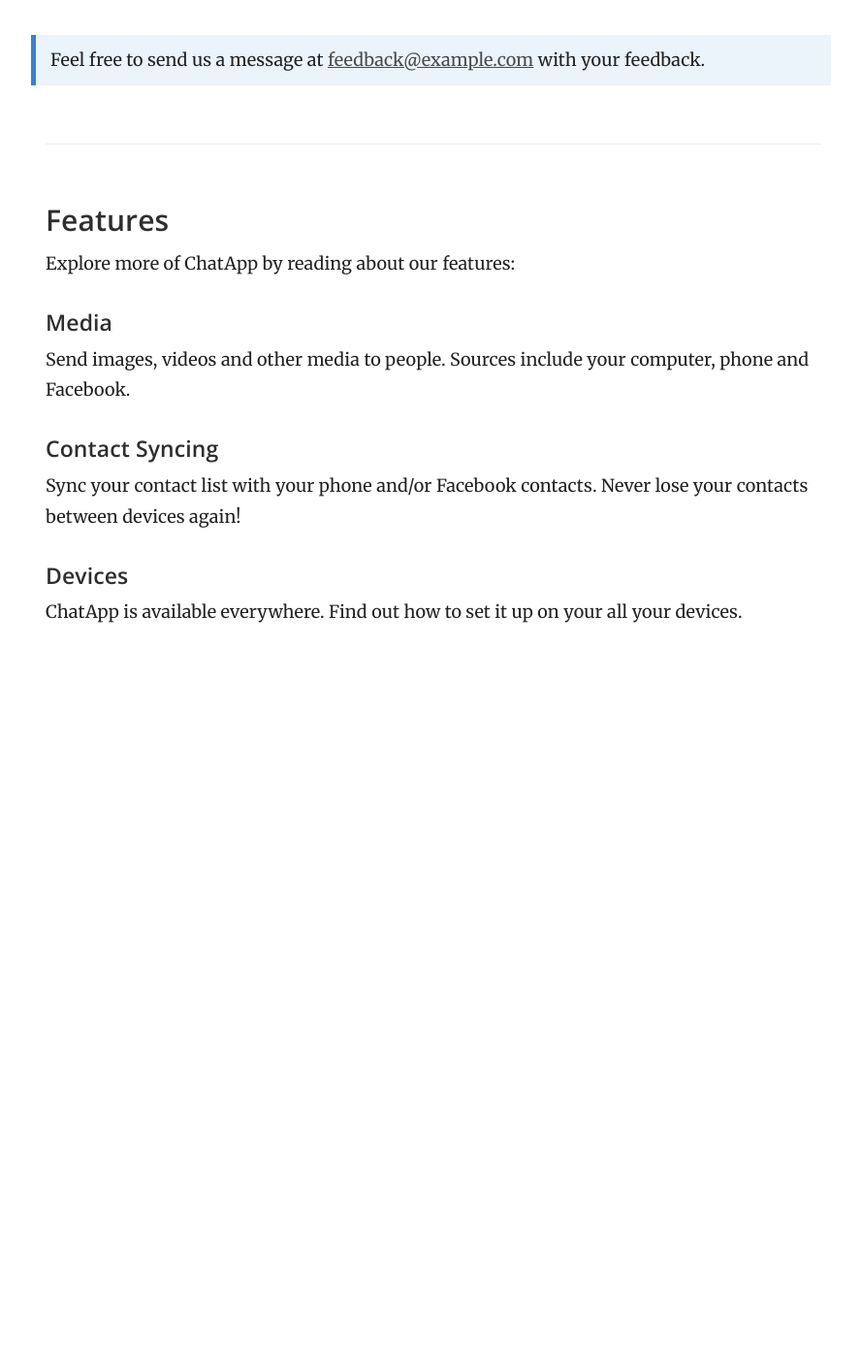
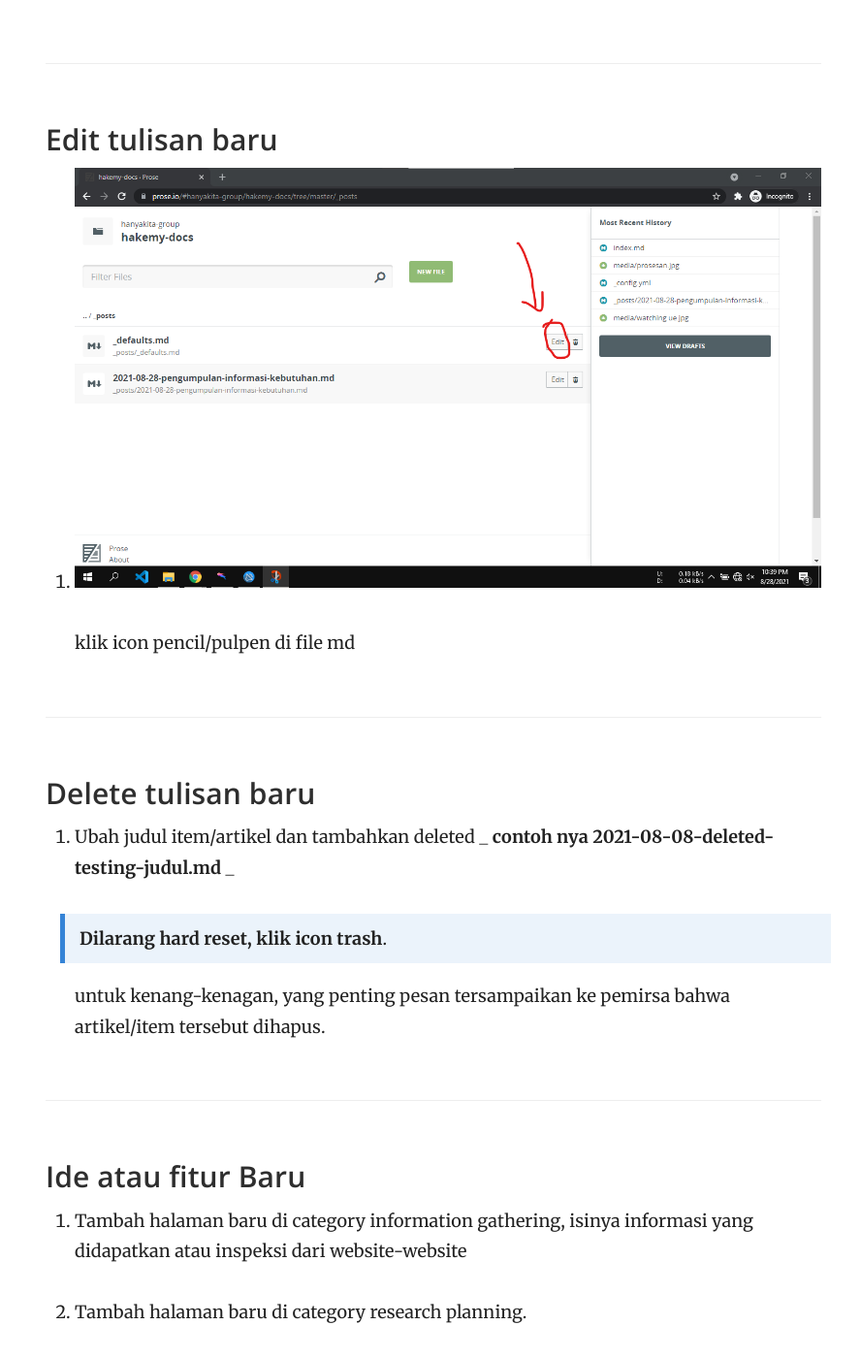
Before and after one commit to hanyakita-group/hakemy-docs, a Jekyll site: the page built from index.md, in a window 1280 px wide and 1400 px high, scrolled down 6869 px. Shown: the whole window at 97% size, without its empty margins (343-1231 px from the left). Built offline with Jekyll 4.4.1, drawn with Linux system fonts in a browser that asks for light colours; before the commit the page ends 7567 px from its top, so only the background shows below that; some of the changed text lies outside the part shown.

Commit message:
Update index.md

```diff
--- a/index.md
+++ b/index.md
@@ -79,23 +79,29 @@ Oke oke, tenang tenang, scroll ke bawah.
     - lalu klik commi
 
 
+### Edit tulisan baru
 
+1. ![edit klik.png]({{site.baseurl}}/media/edit klik.png)
 
+	klik icon pencil/pulpen di file md
 
-> Feel free to send us a message at [feedback@example.com](mailto:feedback@example.com) with your feedback.
+### Delete tulisan baru
 
-### Features
+1. Ubah judul item/artikel dan tambahkan deleted
+	**_ contoh nya 2021-08-08-deleted-testing-judul.md _**
 
-Explore more of ChatApp by reading about our features:
+    > **Dilarang hard reset, klik icon trash**.
 
-#### Media
+    untuk kenang-kenagan, yang penting pesan tersampaikan ke pemirsa bahwa artikel/item tersebut dihapus.
 
-Send images, videos and other media to people. Sources include your computer, phone and Facebook.
+### Ide atau fitur Baru
 
-#### Contact Syncing
+1. Tambah halaman baru di category information gathering, isinya informasi yang didapatkan atau inspeksi dari website-website
 
-Sync your contact list with your phone and/or Facebook contacts. Never lose your contacts between devices again!
+2. Tambah halaman baru di category research planning.
 
-#### Devices
+3. Tambah halaman baru di category design prototiping.
 
-ChatApp is available everywhere. Find out how to set it up on your all your devices.
+4. Tambah halaman baru di category rancangan konsep ide/fitur aplikasi.
+
+5. Chat ke group whatsapp bahwa ada ide atau fitur baru.
```
